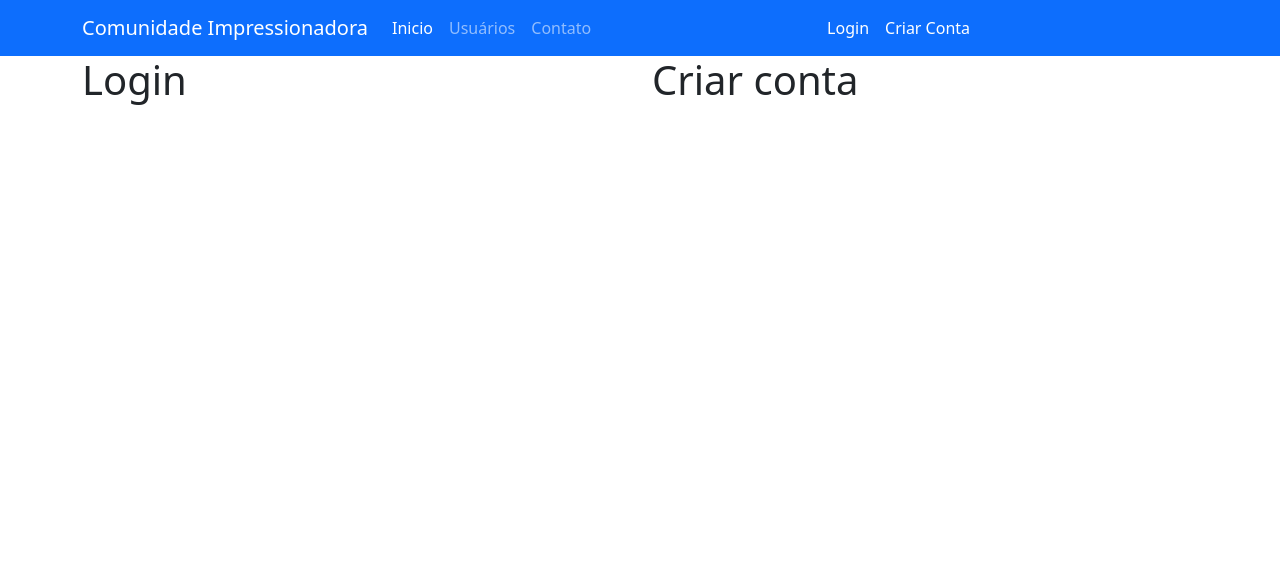
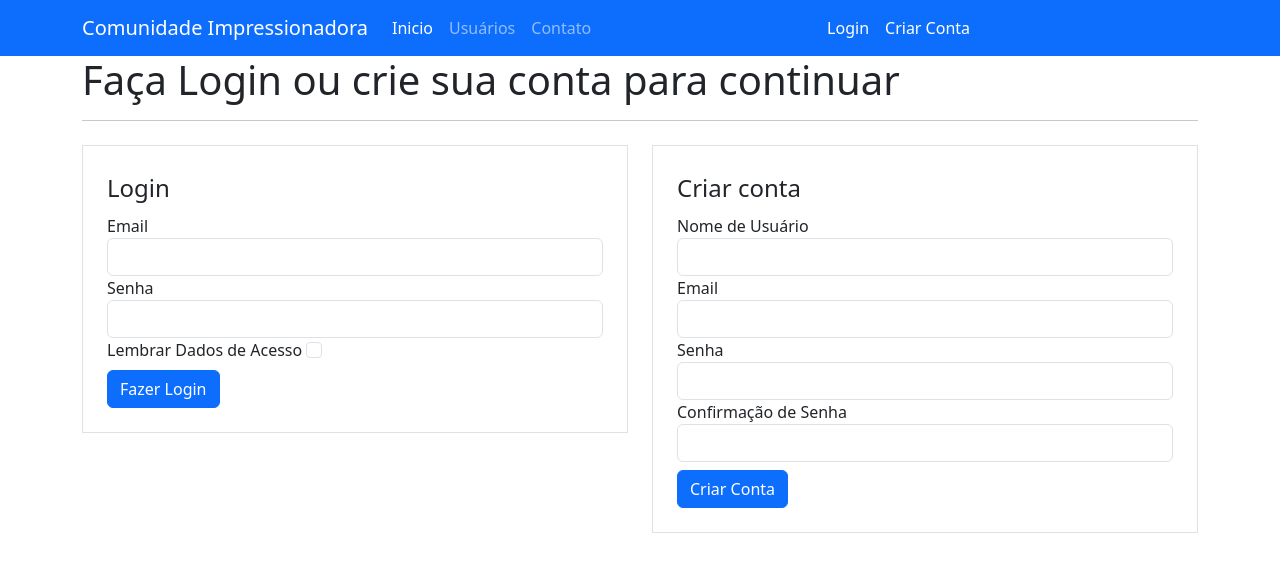
Before and after one commit to Brunospo/site_com_flask, a Flask app: page /login in a window 1280 px wide. Shown: the top 572 px of the page. Run offline with Flask 3, Linux system fonts and the light colour scheme.

Commit message:
Projeto Flask: Adicionando e editando os formulários

```diff
--- a/forms.py
+++ b/forms.py
@@ -1,5 +1,5 @@
 from flask_wtf import FlaskForm
-from wtforms import StringField, PasswordField, SubmitField
+from wtforms import StringField, PasswordField, SubmitField, BooleanField
 from wtforms.validators import DataRequired, Length, Email, EqualTo
 
 class FormCriarConta(FlaskForm):
@@ -12,4 +12,5 @@ class FormCriarConta(FlaskForm):
 class FormLogin(FlaskForm):
   email = StringField('Email', validators= [DataRequired(), Email()])
   senha = PasswordField('Senha', validators= [DataRequired(), Length(6,20)])
+  lembrar_dados = BooleanField('Lembrar Dados de Acesso')
   botao_submit_login = SubmitField('Fazer Login')
--- a/main.py
+++ b/main.py
@@ -1,10 +1,12 @@
 from flask import Flask, render_template, url_for
+from forms import FormCriarConta, FormLogin
 
 app = Flask(__name__)
 
 lista_usuarios = ['lira', 'Alon', 'Alessandra', 'Bia']
 
 token = 'REMOVIDO'
+app.secret_key = token
 
 @app.route("/")
 def home():
@@ -21,9 +23,11 @@ def usuarios():
     return render_template('usuarios.html', lista_usuarios = lista_usuarios)
 
 
-@app.route("/login")
+@app.route("/login", methods=['GET', 'POST'])
 def login():
-    return render_template('login.html')
+    form_login = FormLogin()
+    form_criar_conta = FormCriarConta()
+    return render_template('login.html', form_login = form_login, form_criar_conta = form_criar_conta)
 
 if __name__ == '__main__':
     app.run(debug=True)
--- a/templates/login.html
+++ b/templates/login.html
@@ -2,12 +2,52 @@
 
 {% block body %}
   <div class="container">
+    <h1>Faça Login ou crie sua conta para continuar</h1>
+    <hr>
     <div class="row">
       <div class="col">
-        <h1>Login</h1>
+        <form method="POST" action="" class="border p-4 mt-2">
+          <legend>Login</legend>
+          <fieldset>
+           <div class="form-group">
+             {{ form_login.email.label(class = 'form-control-label') }}
+              {{ form_login.email(class = 'form-control') }}
+           </div>
+            <div class="form-group">
+              {{ form_login.senha.label(class = 'form-control-label') }}
+              {{ form_login.senha(class = 'form-control') }}
+            </div>
+            <div class="form-group">
+              {{ form_login.lembrar_dados.label(class = 'form-check-label') }}
+              {{ form_login.lembrar_dados(class = 'form-check-input') }}
+            </div>
+          </fieldset>
+          {{ form_login.botao_submit_login(class = 'btn btn-primary mt-2') }}
+        </form>
       </div>
       <div class="col">
-        <h1>Criar conta</h1>
+        <form method="POST" action="" class="border p-4 mt-2">
+          <legend>Criar conta</legend>
+          <fieldset>
+            <div class="form-group">
+              {{ form_criar_conta.username.label(class = 'form-control-label') }}
+              {{ form_criar_conta.username(class = 'form-control') }}
+            </div>
+            <div class="form-group">
+              {{ form_criar_conta.email.label(class = 'form-control-label') }}
+              {{ form_criar_conta.email(class = 'form-control') }}
+            </div>
+            <div class="form-group">
+              {{ form_criar_conta.senha.label(class = 'form-control-label') }}
+              {{ form_criar_conta.senha(class = 'form-control') }}
+            </div>
+            <div class="form-group">
+              {{ form_criar_conta.confirmacao.label(class = 'form-control-label') }}
+              {{ form_criar_conta.confirmacao(class = 'form-control') }}
+            </div>
+          </fieldset>
+          {{ form_criar_conta.botao_submit_criar_conta(class = 'btn btn-primary mt-2') }}
+        </form>
       </div>
     </div>
   </div>
```
Also changed, not shown: 1 other file.
